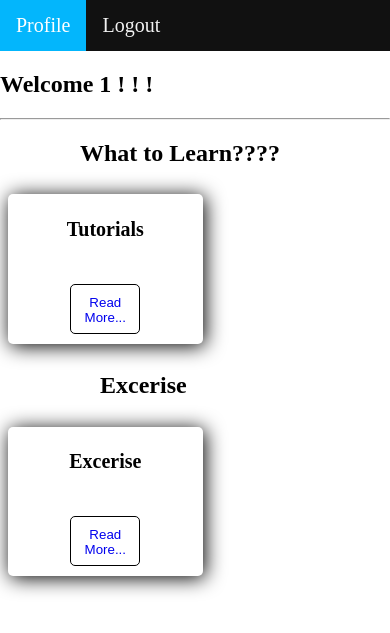
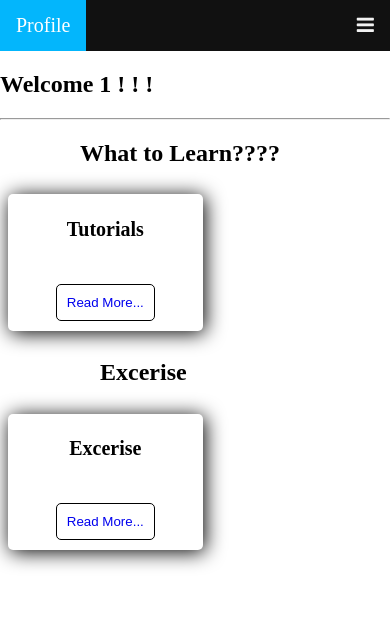
Before and after one commit to benakahn/tutorial_website, a PHP site: page /home.php?name=1 in a window 390 px wide. Shown: the top 633 px of the page. Run offline with PHP 8.4, Linux system fonts and the light colour scheme.

Commit message:
Update home.php

```diff
--- a/home.php
+++ b/home.php
@@ -95,18 +95,15 @@
   transition: .5s;
   cursor: pointer;
 }
-@media only screen and (min-width: 300px) {
+@media only screen and (min-width: 300px) and (max-width: 600px) {
   .text {font-size: 11px}
   a.right{
     float: left;
   }
-	 h1{font-size: 15px;}
-
+  h1{font-size: 15px;}
+.card{
+  width: 50%;
 }
-.card
-{width: 50%;}
-button{width: 70px;
-height: 50px;}
 
 }
 @media screen and (max-width: 600px) {
```
